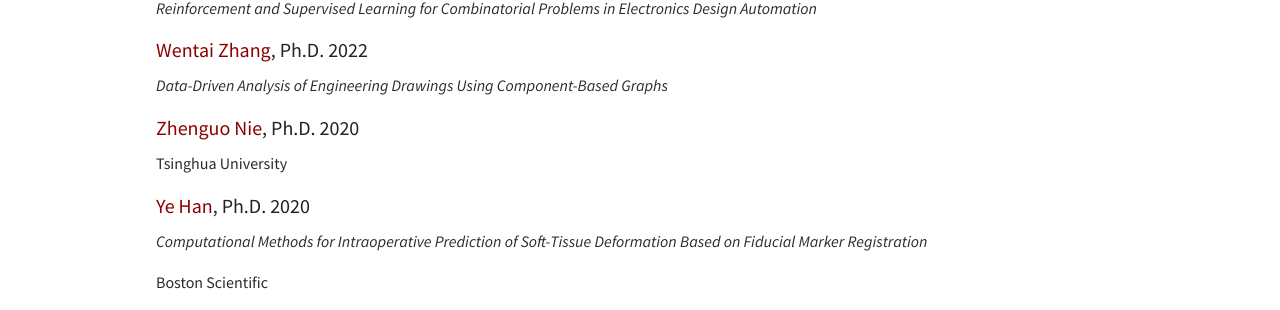
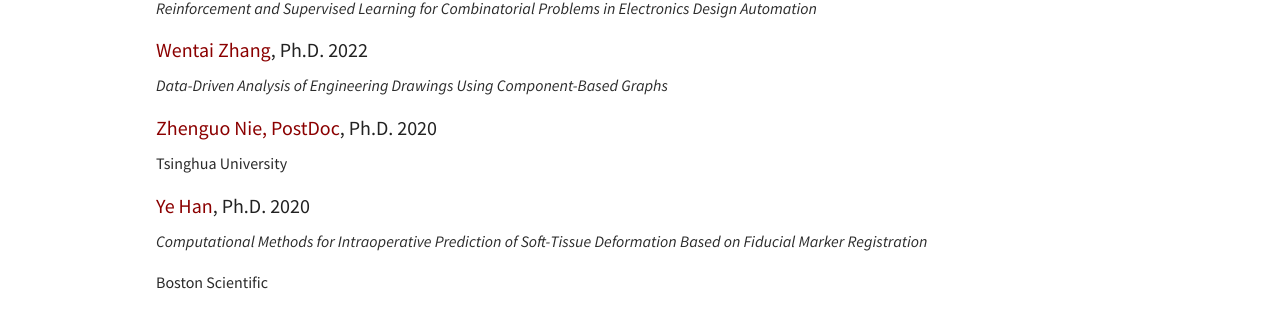
Before and after one commit to levburkara/levburkara.github.io, a Jekyll site: the page built from _pages/team.md, in a window 1280 px wide and 900 px high, scrolled down 2494 px. Shown: the part 145-455 px from the top of the window. Built offline with Jekyll 4.4.1, drawn with Linux system fonts in a browser that asks for light colours; nearby versions of some CDN libraries.

Commit message:
Update vdel_alumni_phd.yml

```diff
--- a/_data/vdel_alumni_phd.yml
+++ b/_data/vdel_alumni_phd.yml
@@ -52,7 +52,7 @@
   thesis: "Data-Driven Analysis of Engineering Drawings Using Component-Based Graphs"
   profile: https://www.linkedin.com/in/wentaiz/
 
-- name: Zhenguo Nie
+- name: Zhenguo Nie, PostDoc
   year: 2020
   destination: Tsinghua University
   profile: https://cn.linkedin.com/in/zhenguo-nie-846219141
```
